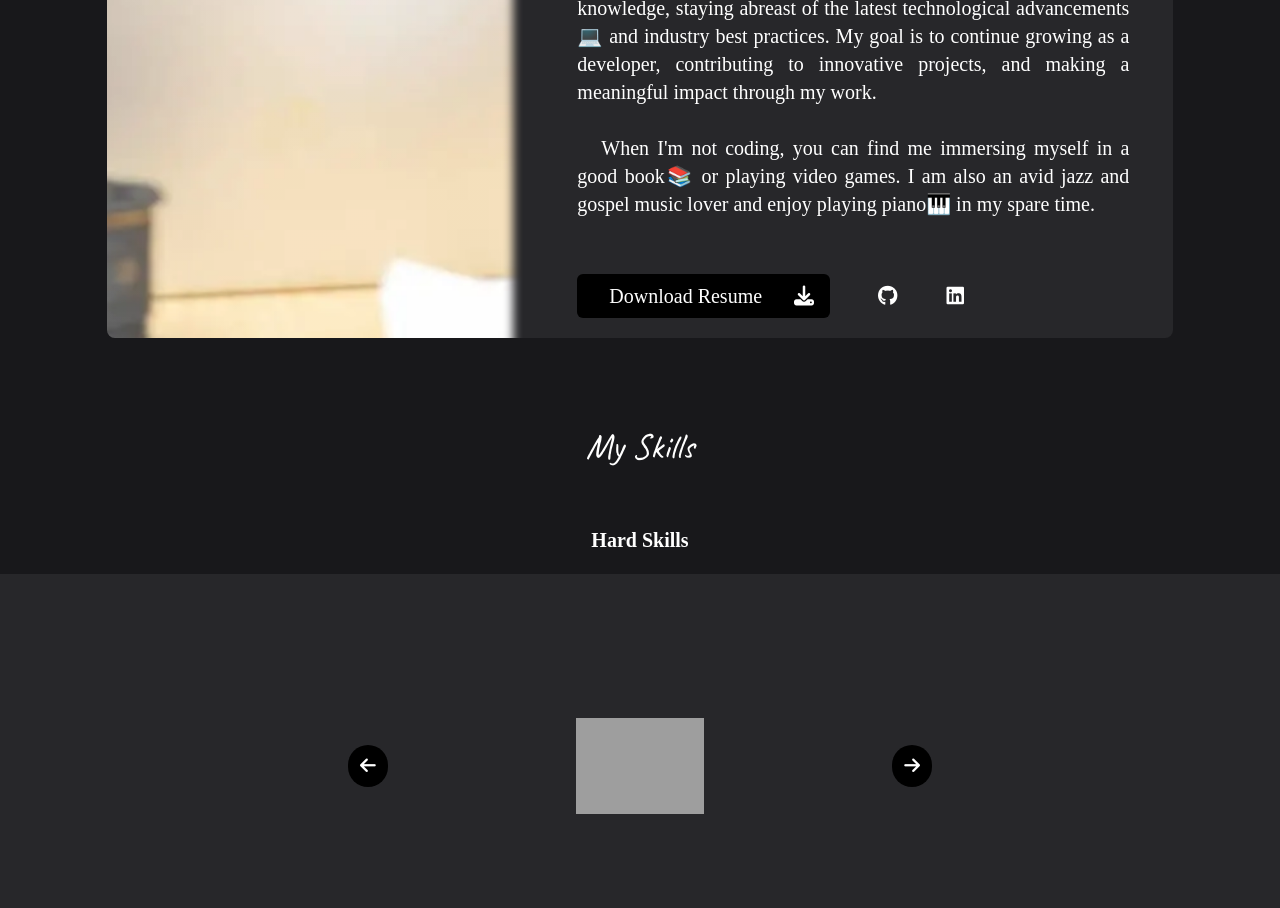
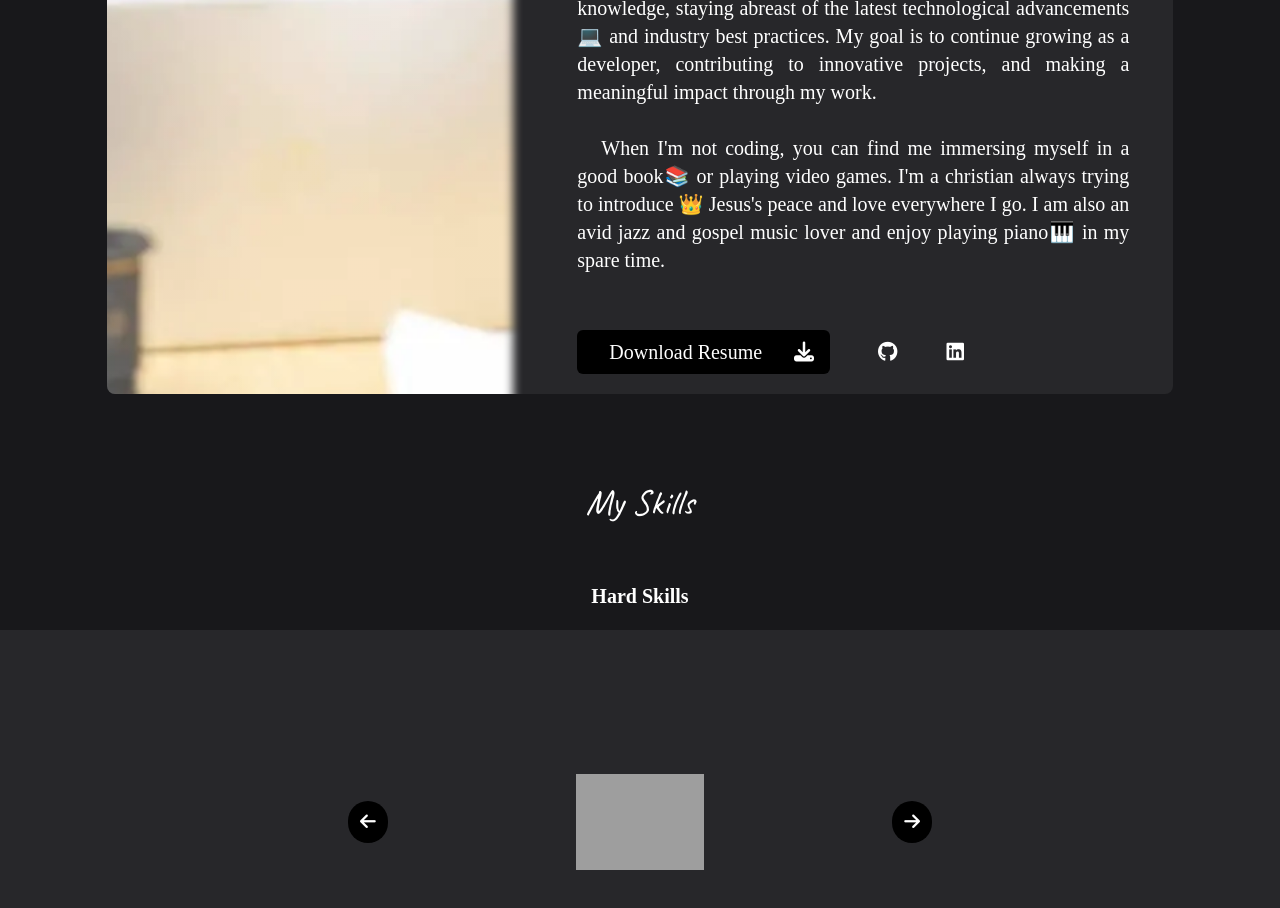
Before and after one commit to Josh012006/Portfolio, a Next.js app: page / in a window 1280 px wide. Shown: the part 1180-2088 px from the top of the page. Built offline with nearby package versions, Linux system fonts and the light colour scheme; grey boxes are pictures that could not be loaded; a web font is replaced by a local one.

Commit message:
Changed bio

```diff
--- a/components/main/About.tsx
+++ b/components/main/About.tsx
@@ -86,6 +86,7 @@ function About() {
                     <br />
                     <p>
                         When I&apos;m not coding, you can find me immersing myself in a good book📚 or playing video games.
+                        I&apos;m a christian always trying to introduce 👑 Jesus&apos;s peace and love everywhere I go.
                         I am also an avid jazz and gospel music lover and enjoy playing piano🎹 in my spare time.
                     </p>
                     <br />
```
